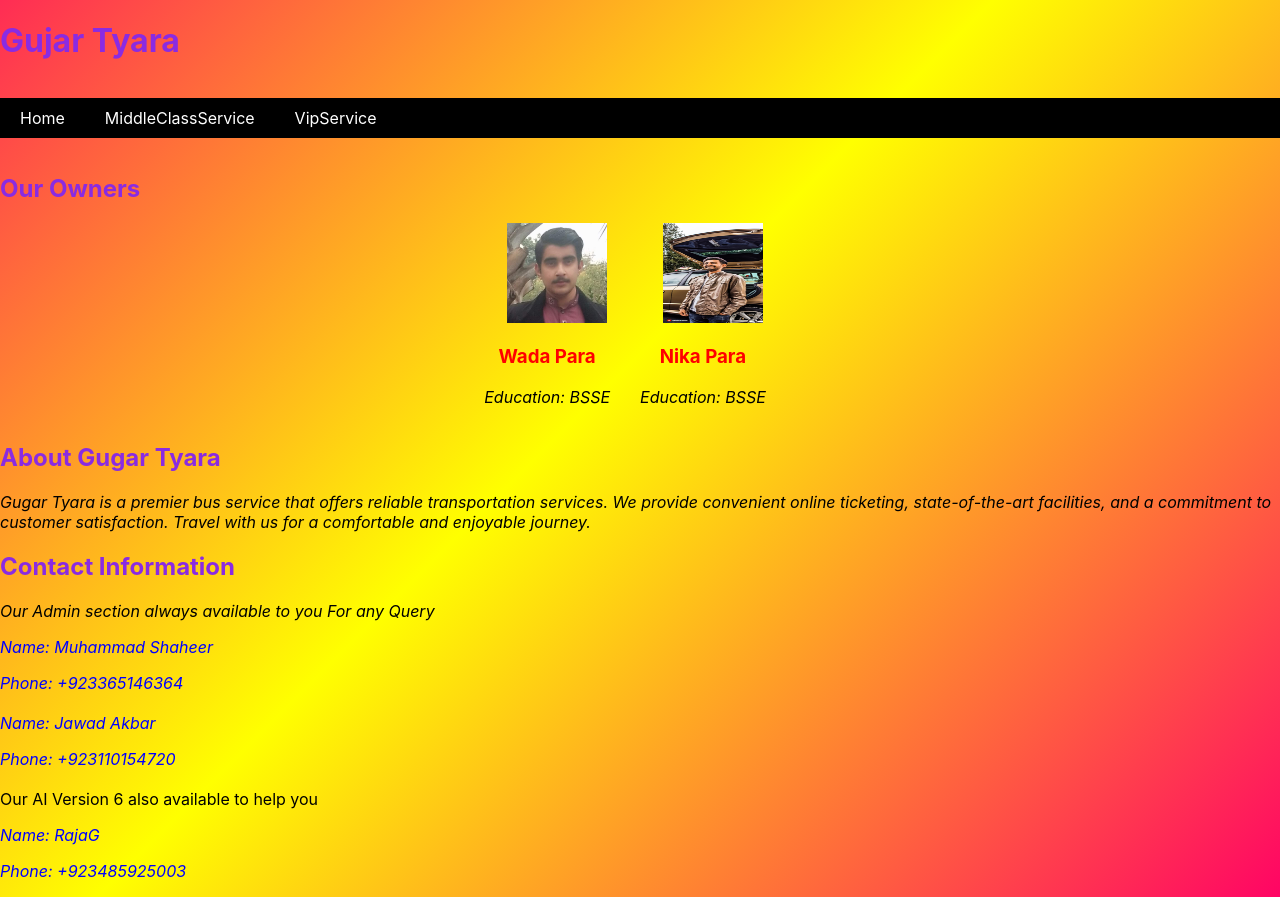
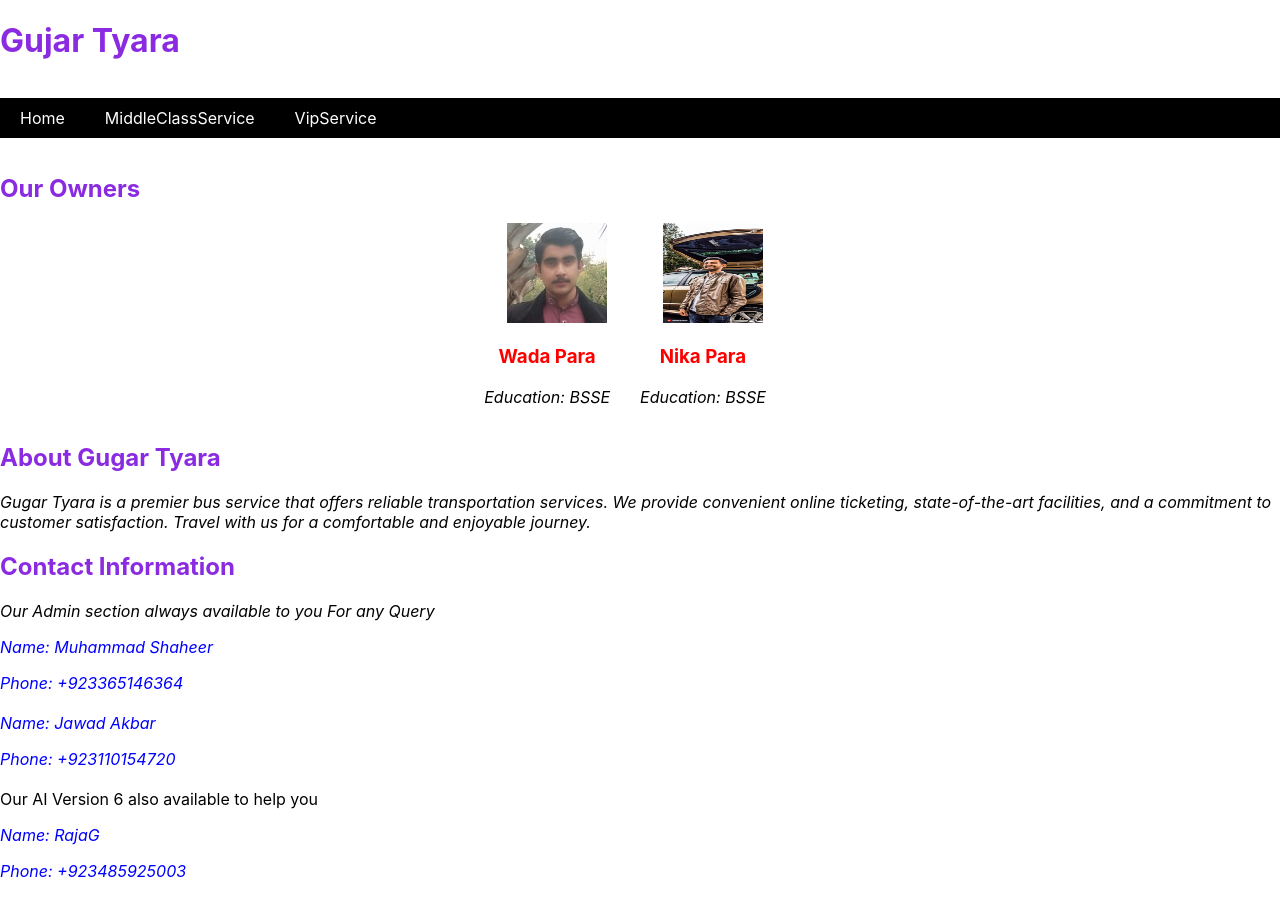
Before and after one commit to RajaSaifUllah/tyara, a React (Create React App) app: page / in a window 1280 px wide. Built offline with nearby package versions, Linux system fonts and the light colour scheme.

Commit message:
Update App.css

```diff
--- a/src/App.css
+++ b/src/App.css
@@ -1,19 +1,5 @@
-/* Styles for the fire animation */
-@keyframes fire {
-  0% {
-    background-position: 0 0;
-  }
-  100% {
-    background-position: 100% 0;
-  }
-}
 
-body {
-  margin: 0;
-  background: linear-gradient(-45deg, #f06, yellow, #f06, yellow, #f06, yellow);
-  background-size: 400% 100%;
-  animation: fire 5s infinite alternate;
-}
+
 
 /* App.css */
 
```
